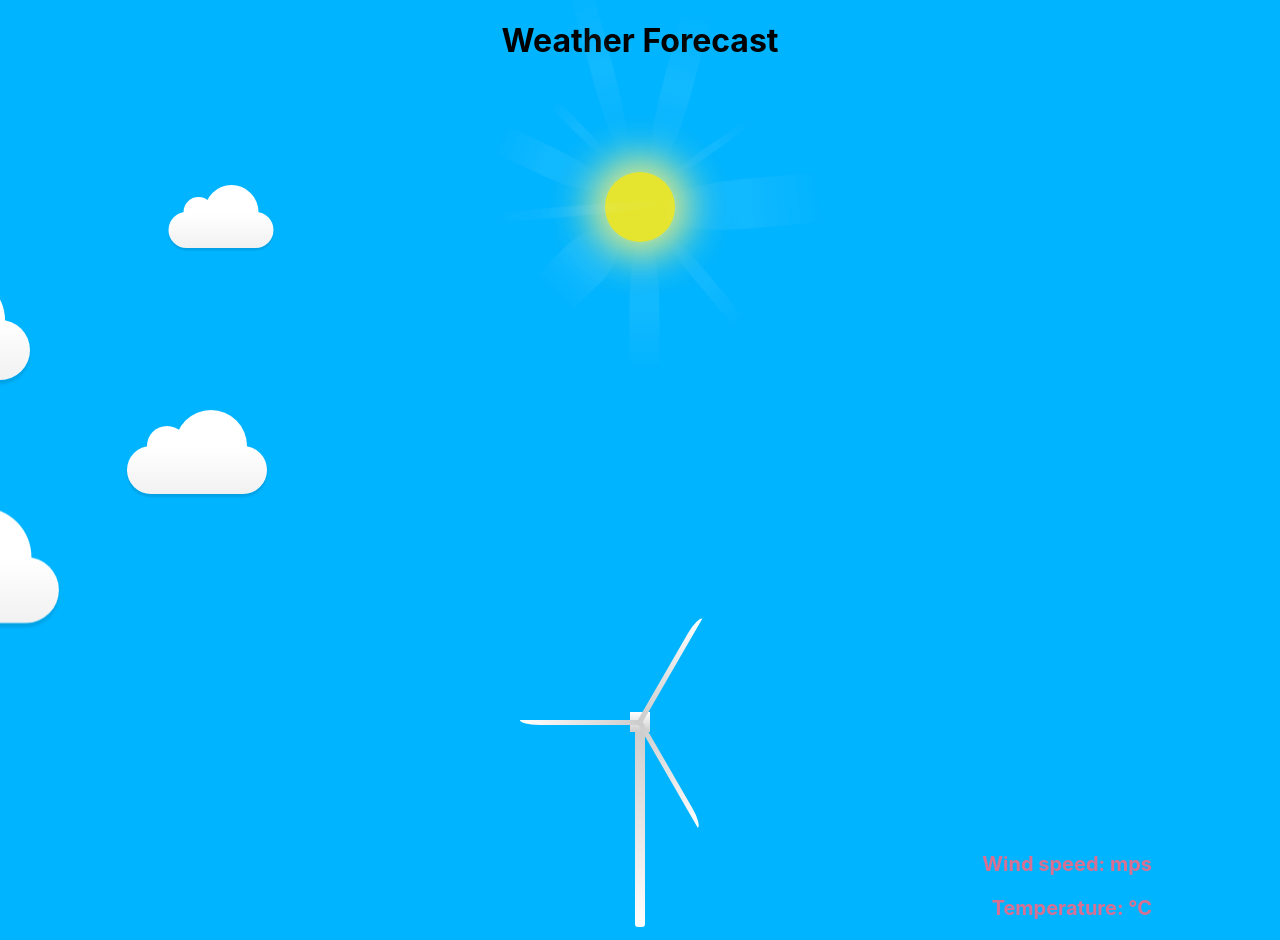
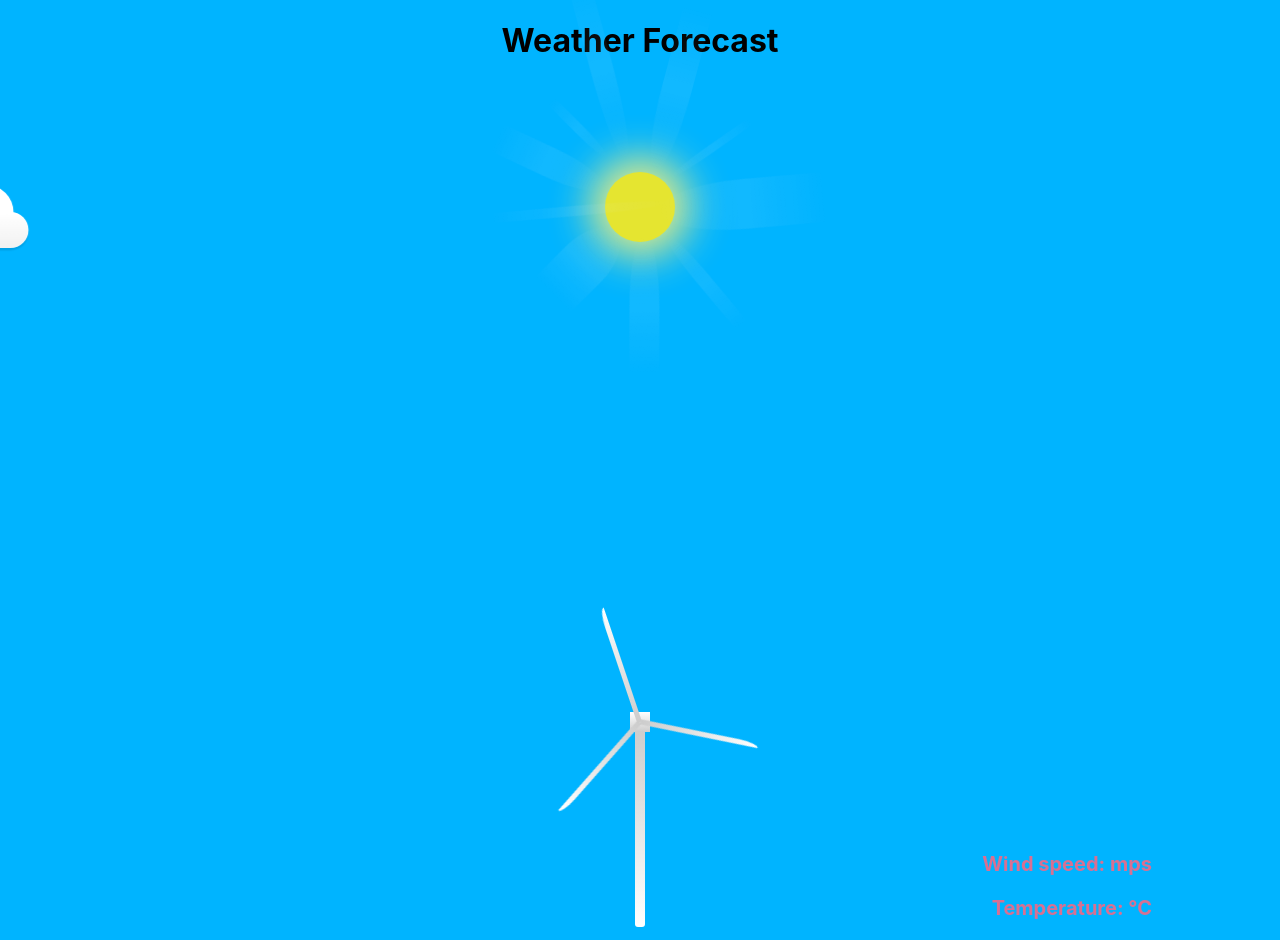
Before and after one commit to flaviusbohaciuc/weather-forecast-2, a React (Create React App) app: page / in a window 1280 px wide. Built offline with nearby package versions, Linux system fonts and the light colour scheme; no server answers.

Commit message:
add styled-component, update cloud component and windmill component

```diff
--- a/package.json
+++ b/package.json
@@ -7,7 +7,8 @@
     "node-sass": "^4.12.0",
     "react": "^16.8.6",
     "react-dom": "^16.8.6",
-    "react-scripts": "3.0.0"
+    "react-scripts": "3.0.0",
+    "styled-components": "^4.2.0"
   },
   "scripts": {
     "start": "react-scripts start",
--- a/src/component/cloud/cloud.component.jsx
+++ b/src/component/cloud/cloud.component.jsx
@@ -1,25 +1,28 @@
-import React from "react";
+import React, { useContext } from "react";
+import { StateContext } from "../../redux";
 import "./cloud.style.scss";
+import { CloudStyled } from './cloud.style'
 
 const Cloud = () => {
+  const {windSpeed} = useContext(StateContext)
   return (
     <div className="wrapper">
       <div className="clouds">
-        <div className="cloud1">
+        <CloudStyled windSpeed123={windSpeed} scale={0.65}>
           <div className="cloud" />
-        </div>
-        <div className="cloud2">
+        </CloudStyled>
+        <CloudStyled windSpeed123={windSpeed} scale={0.3}>
           <div className="cloud" />
-        </div>
-        <div className="cloud3">
+        </CloudStyled>
+        <CloudStyled windSpeed123={windSpeed} scale={0.5}>
           <div className="cloud" />
-        </div>
-        <div className="cloud4">
+        </CloudStyled>
+        <CloudStyled windSpeed123={windSpeed} scale={0.4}>
           <div className="cloud" />
-        </div>
-        <div className="cloud5">
+        </CloudStyled>
+        <CloudStyled windSpeed123={windSpeed} scale={0.55}>
           <div className="cloud" />
-        </div>
+        </CloudStyled>
       </div>
     </div>
   );
--- /dev/null
+++ b/src/component/cloud/cloud.style.js
@@ -0,0 +1,5 @@
+import styled from "styled-components";
+export const CloudStyled = styled.div`
+  animation: animateCloud ${    ({windSpeed123, scale}) => (200 - windSpeed123) * scale    }s linear infinite;
+  transform: scale(${   ({scale}) => scale    });
+`
--- a/src/component/cloud/cloud.style.scss
+++ b/src/component/cloud/cloud.style.scss
@@ -22,30 +22,30 @@
 
 /* ANIMATIONS */
 
-.cloud1 {
-  animation: animateCloud 35s linear infinite;
-  transform: scale(0.65);
-}
+// .cloud1 {
+//   animation: animateCloud 35s linear infinite;
+//   transform: scale(0.65);
+// }
 
-.cloud2 {
-  animation: animateCloud 20s linear infinite;
-  transform: scale(0.3);
-}
+// .cloud2 {
+//   animation: animateCloud 20s linear infinite;
+//   transform: scale(0.3);
+// }
 
-.cloud3 {
-  animation: animateCloud 30s linear infinite;
-  transform: scale(0.5);
-}
+// .cloud3 {
+//   animation: animateCloud 30s linear infinite;
+//   transform: scale(0.5);
+// }
 
-.cloud4 {
-  animation: animateCloud 18s linear infinite;
-  transform: scale(0.4);
-}
+// .cloud4 {
+//   animation: animateCloud 18s linear infinite;
+//   transform: scale(0.4);
+// }
 
-.cloud5 {
-  animation: animateCloud 25s linear infinite;
-  transform: scale(0.55);
-}
+// .cloud5 {
+//   animation: animateCloud 25s linear infinite;
+//   transform: scale(0.55);
+// }
 
 /* OBJECTS */
 
--- a/src/component/windmill/windmill.component.jsx
+++ b/src/component/windmill/windmill.component.jsx
@@ -1,22 +1,23 @@
 import React, { useContext } from "react";
 import { StateContext } from "../../redux";
 import "./windmill.style.scss";
+import { FlapsStyled } from "./windmill.style";
 
 const Windmill = () => {
 
   const {temperature, windSpeed} = useContext(StateContext)
-  console.log(temperature, windSpeed)
+  console.log(temperature, )
 
   return (
     <div className="wrapper">
       <div className="windmill">
         <div className="post" />
         <div className="engine" />
-        <div className="flaps">
+        <FlapsStyled windSpeed={windSpeed}>
           <div className="flap" />
           <div className="flap" />
           <div className="flap" />
-        </div>
+        </FlapsStyled>
       </div>
     </div>
   );
--- /dev/null
+++ b/src/component/windmill/windmill.style.js
@@ -0,0 +1,26 @@
+import styled from "styled-components";
+export const FlapsStyled = styled.div`
+  animation: rotateWindmill ${({windSpeed}) => 100 - windSpeed}s linear infinite;
+  width: 200px;
+  height: 200px;
+  position: absolute;
+  top: 40px;
+  left: 50px;
+
+  & .flap:nth-child(1) {
+    top: -20px;
+    left: 97px;
+  }
+
+  & .flap:nth-child(2) {
+    top: 70px;
+    left: 150px;
+    transform: rotate(120deg);
+  }
+
+  & .flap:nth-child(3) {
+    top: 70px;
+    left: 45px;
+    transform: rotate(240deg);
+  }
+`
--- a/src/component/windmill/windmill.style.scss
+++ b/src/component/windmill/windmill.style.scss
@@ -18,17 +18,6 @@
   100% {
     transform: rotate(-360deg);
   }
-}
-
-/* ANIMATIONS */
-
-.flaps {
-  width: 200px;
-  height: 200px;
-  position: absolute;
-  top: 40px;
-  left: 50px;
-  animation: rotateWindmill 4s linear infinite;
 }
 
 /* OBJECTS */
@@ -86,20 +75,3 @@
   );
   border-top-left-radius: 5px 20px;
 }
-
-.flaps .flap:nth-child(1) {
-  top: -20px;
-  left: 97px;
-}
-
-.flaps .flap:nth-child(2) {
-  top: 70px;
-  left: 150px;
-  transform: rotate(120deg);
-}
-
-.flaps .flap:nth-child(3) {
-  top: 70px;
-  left: 45px;
-  transform: rotate(240deg);
-}
```
Also changed, not shown: 1 other file (tests, documents, lock files or other folders).
